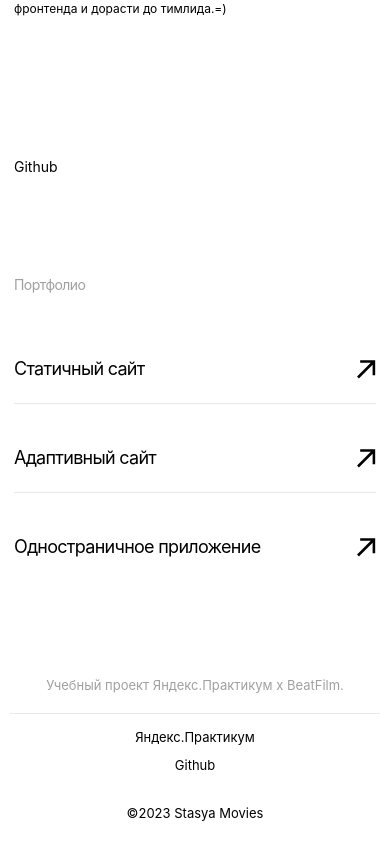
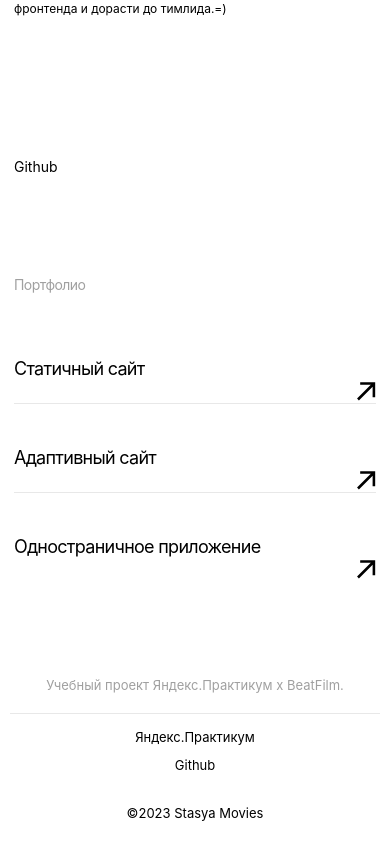
Before and after one commit to PumpkinPancake/movies-explorer-frontend, a React (Create React App) app: page / in a window 390 px wide. Shown: the part 2901-3744 px from the top of the page. Built offline with nearby package versions, Linux system fonts and the light colour scheme; the HTML template or start-up script is replaced by a standard one.

Commit message:
коммит

```diff
--- a/src/components/App/App.js
+++ b/src/components/App/App.js
@@ -25,11 +25,11 @@ function App() {
 
         <Route path="/profile" element={<Profile />}></Route>
         <Route
-          path="/register"
-          element={<Register handleRegister={() => navigate("/login")} />}
+          path="/signup"
+          element={<Register handleRegister={() => navigate("/signin")} />}
         ></Route>
 
-        <Route path="/login" element={<Login />}></Route>
+        <Route path="/signin" element={<Login />}></Route>
         <Route path="/movies" element={<Movies />}></Route>
         <Route path="/saved-movies" element={<SavedMovies />} />
         <Route
--- a/src/components/Main/Portfolio/Portfolio.css
+++ b/src/components/Main/Portfolio/Portfolio.css
@@ -34,7 +34,7 @@
 
 .portfolio__link::before {
   content: "";
-  top: 0;
+  top: 10px;
   right: 0;
   position: absolute;
   width: 20px;
@@ -96,4 +96,17 @@
     font-size: 18px;
     line-height: 28px;
   }
+
+  .portfolio__link::before {
+    content: "";
+    top: 22px;
+    right: 0;
+    position: absolute;
+    width: 20px;
+    height: 68px;
+    background-image: url("../../images/arrow-link.svg");
+    background-size: contain;
+    background-repeat: no-repeat;
+    background-position: center;
+  }
 }
```
